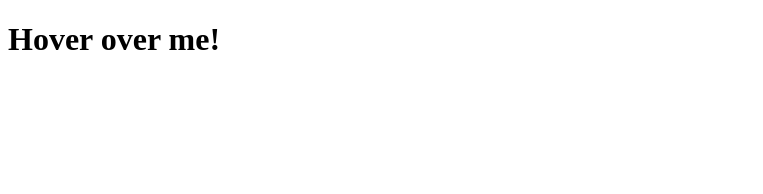
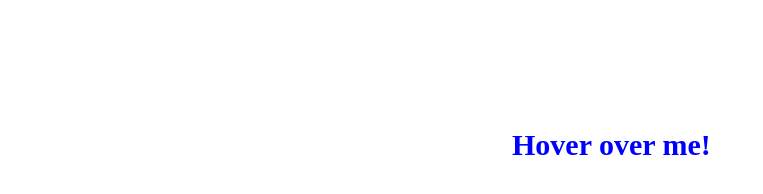
Before and after one commit to mboto-julius/css-animation, a plain HTML site: page index.html in a window 1280 px wide. Shown: the whole page, without its empty margins (0-763 px from the left). Drawn offline with Linux system fonts and the light colour scheme.

Commit message:
add transition

```diff
--- a/css/style.css
+++ b/css/style.css
@@ -3,3 +3,15 @@
     padding: 0;
     box-sizing: border-box;
 }
+
+.heading{
+    color:blue;
+    font-size: 30px;
+    margin: 10% 40%;
+    transition: all 0.5s;
+}
+
+.heading:hover{
+    color: cadetblue;
+    font-size: 40px;
+}
--- a/index.html
+++ b/index.html
@@ -5,6 +5,7 @@
     <meta http-equiv="X-UA-Compatible" content="IE=edge" />
     <meta name="viewport" content="width=device-width, initial-scale=1.0" />
     <title>CSS Animation!</title>
+    <link rel="stylesheet" href="/css/style.css" />
   </head>
   <body>
     <h1 class="heading">Hover over me!</h1>
```
